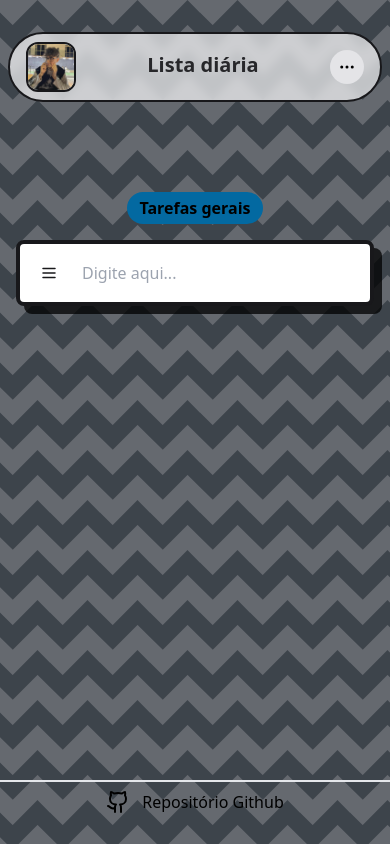
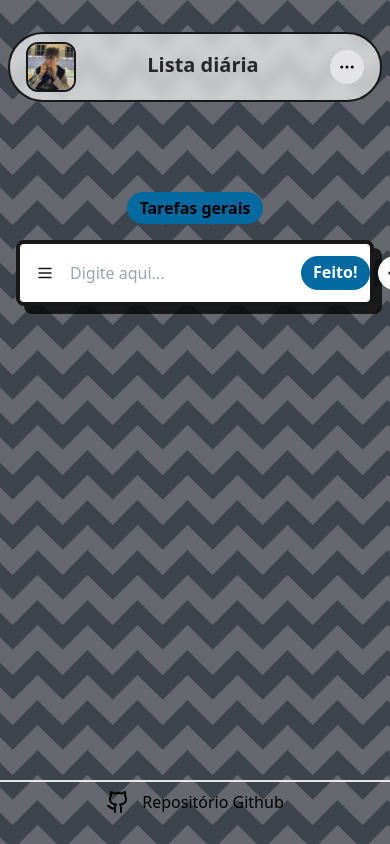
Before and after one commit to rodrigueslucas062/task-manager, a Next.js app: page / in a window 390 px wide. Shown: the top 844 px of the page. Built offline with nearby package versions, Linux system fonts and the light colour scheme.

Commit message:
💄✨ Task layouts

```diff
--- a/src/components/Tasks.jsx
+++ b/src/components/Tasks.jsx
@@ -11,17 +11,17 @@ const Tasks = () => {
             <section className="min-h-screen">
                 <div className="flex flex-col items-center pt-48 space-y-4 max-lg:px-4">
                     <h1 className="bg-sky-700 py-1 px-3 rounded-3xl font-semibold">Tarefas gerais</h1>
-                    <div className="rounded-lg cursor-pointer inline-block m-1 max-md:p-3 p-3 w-full lg:w-1/3 relative bg-white border-4 border-zinc-900 text-zinc-900"
+                    <div className="rounded-lg inline-block m-1 max-md:px-2 p-3 w-full lg:w-1/3 relative bg-white border-4 border-zinc-900 text-zinc-900"
                         style={shadowStyle}>
                         <div className="flex items-center justify-between group">
-                            <div className="flex gap-4">
+                            <div className="flex gap-2 lg:gap-4">
                                 <div className="group-hover:visible bg-white hover:bg-gray-200 p-2 rounded-full">
                                     <Menu size={18} />
                                 </div>
-                                <input type="text" className="bg-transparent border-0 " placeholder="Digite aqui..." />
+                                <input type="text" className="bg-transparent lg:w-[435px] focus:outline-none " placeholder="Digite aqui..." />
                             </div>
-                            <div className="flex gap-4">
-                                <span className="hover:bg-sky-700 text-white font-semibold py-1 px-3 rounded-3xl">Feito!</span>
+                            <div className="flex gap-2 lg:gap-4">
+                                <span className="bg-sky-700 hover:bg-sky-900 cursor-pointer text-white font-semibold py-1 px-3 rounded-3xl">Feito!</span>
                                 <Dialog.Trigger
                                     className="lg:invisible group-hover:visible bg-white hover:bg-gray-200 p-2 rounded-full"
                                     onClick={(e) => e.stopPropagation()}>
```
